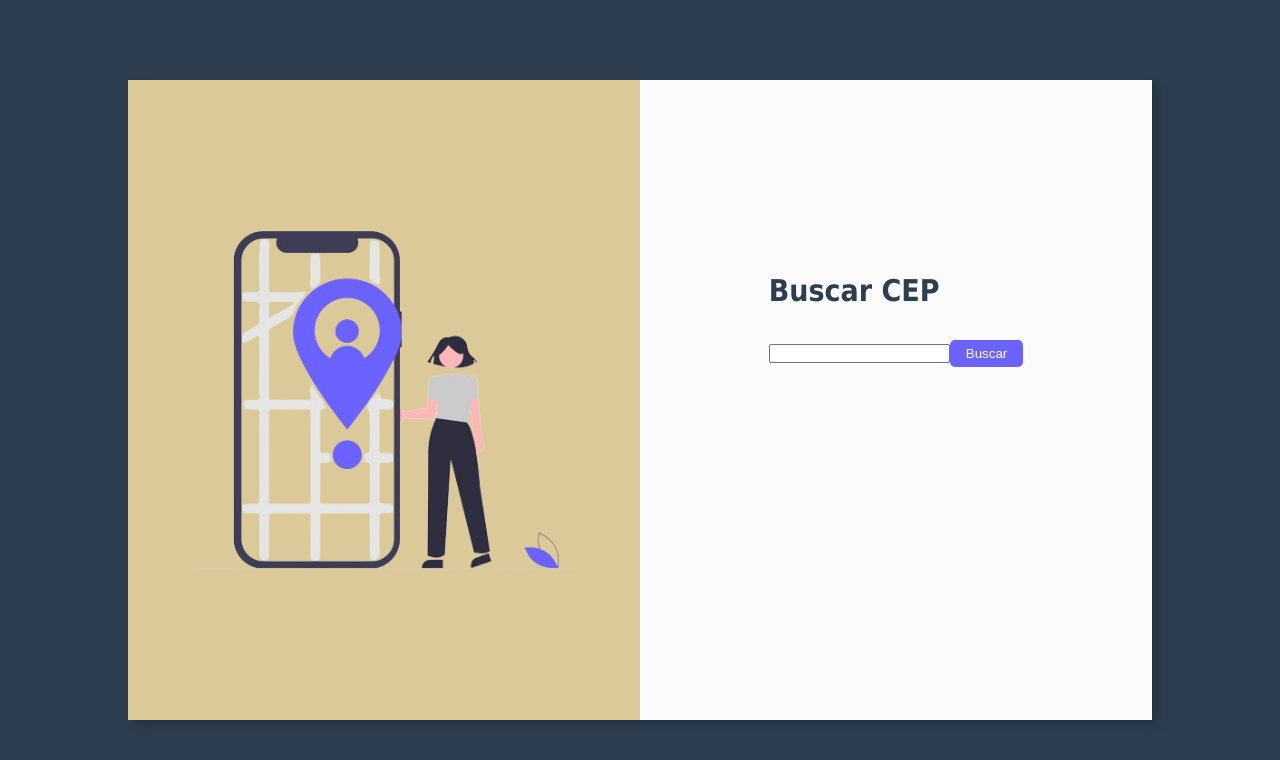
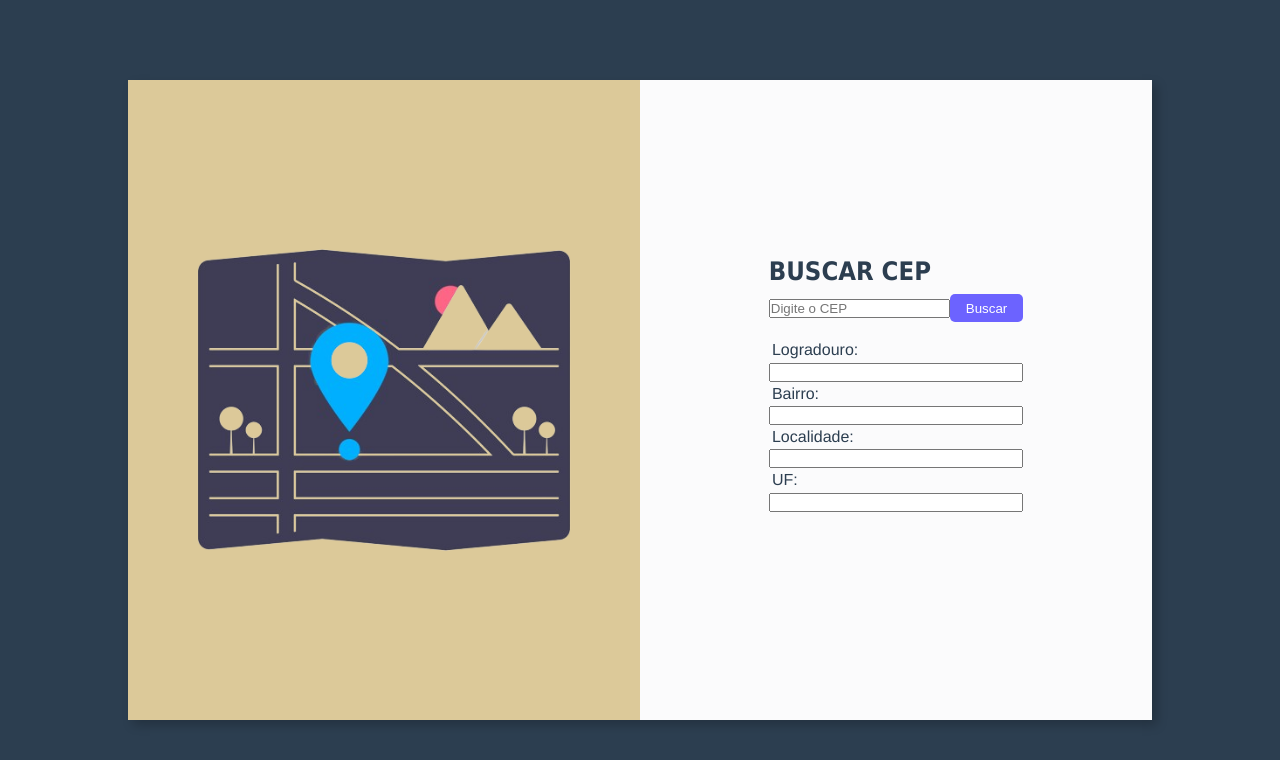
Before and after one commit to victorsantanna/busca-cep, a Vue app: page / in a window 1280 px wide. Shown: the top 760 px of the page. Built offline with nearby package versions, Linux system fonts and the light colour scheme.

Commit message:
feat(script): adiciona a funcionalidade de buscar o cep

```diff
--- a/src/App.vue
+++ b/src/App.vue
@@ -1,19 +1,42 @@
 <template>
   <section class="container">
     <div class="form-img">
-      <img src="img\undraw_My_location_re_r52x-removebg-preview.png" alt="imagem de localização">
+      <img src="img\map.png" alt="imagem de localização">
     </div>
     <div class="form">
       <div class="form-header">
         <div class="title">
-          <h2>Buscar CEP</h2>
+          <h2>BUSCAR CEP</h2>
         </div>
         <div class="form-group">
-          <input type="text">
-          <button class="btn">Buscar</button>
+          <input
+          type="text"
+          id="cep"
+          name="cep"
+          placeholder="Digite o CEP"
+          v-model="endereco.cep"
+          @keyup.enter="buscarCep"
+
+          >
+          <button
+          class="btn"
+          @click="buscarCep"
+          >
+          Buscar
+          </button>
         </div>
         <div class="endereco-info">
-          <!-- Adicionar as informações que serão recebidas da API-->
+          <div class="info">
+            <label for="logradouro" class="info-linha">Logradouro: </label>
+            <input type="text" name="logradouro" id="logradouro" v-model="endereco.logradouro" class="input-info">
+            <label for="bairro" class="info-linha">Bairro: </label>
+            <input type="text" name="bairro" id="bairro" v-model="endereco.bairro" class="input-info">
+            <label for="localidade" class="info-linha">Localidade: </label>
+            <input type="text" name="localidade" id="localidade" v-model="endereco.localidade" class="input-info">
+            <label for="ud" class="info-linha">UF: </label>
+            <input type="text" name="uf" id="uf" v-model="endereco.uf" class="input-info">
+          </div>
+
         </div>
       </div>
     </div>
@@ -27,7 +50,36 @@ export default {
   name: 'App',
   components: {
 
-  }
+  },
+  data(){
+    return{
+      endereco:{
+        cep:'',
+        logradouro:'',
+        bairro:'',
+        localidade:'',
+        uf:'',
+      },
+    };
+  },
+  methods:{
+    async buscarCep(){
+      try {
+        const response = await fetch(`http://viacep.com.br/ws/${this.endereco.cep}/json/`)
+        const data = await response.json();
+
+            this.endereco.logradouro = data.logradouro;
+            this.endereco.bairro = data.bairro;
+            this.endereco.localidade = data.localidade;
+            this.endereco.uf = data.uf;
+
+
+      } catch (error) {
+
+      }
+
+    },
+  },
 }
 </script>
 
@@ -82,12 +134,12 @@ export default {
 }
 
 .form-header{
-  margin-bottom: 10rem;
+  margin-bottom: 2rem;
 
 }
 .title{
-  margin-bottom: 2rem;
-  font-size: 20px;
+  margin-bottom: .5rem;
+  font-size: 17px;
   font-family: tahoma,sans-serif;
 }
 
@@ -99,4 +151,16 @@ export default {
   color: #fff;
   cursor: point;
 }
+
+.info{
+  display: flex;
+  flex-direction: column;
+}
+.info-linha{
+  padding: .2rem;
+}
+
+.endereco-info{
+  margin-top: 1rem;
+}
 </style>
```
